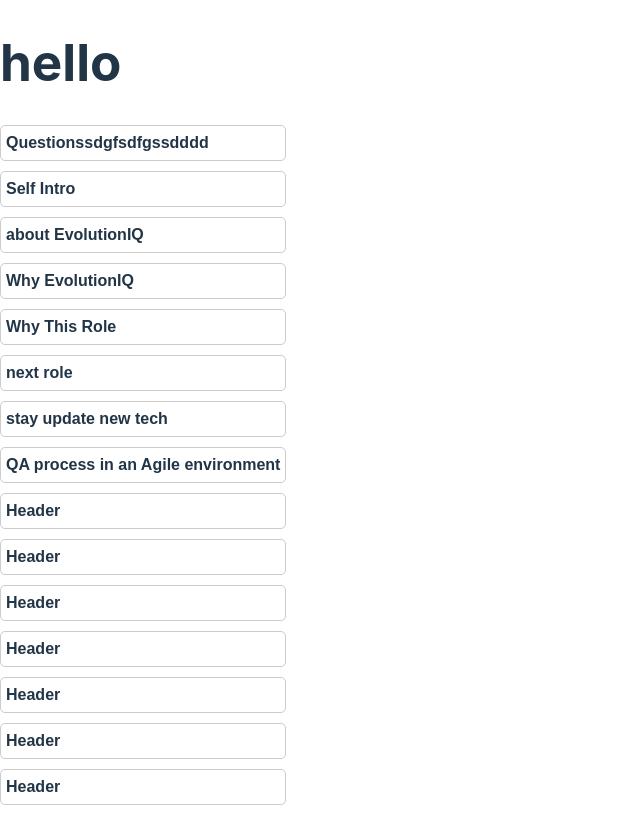
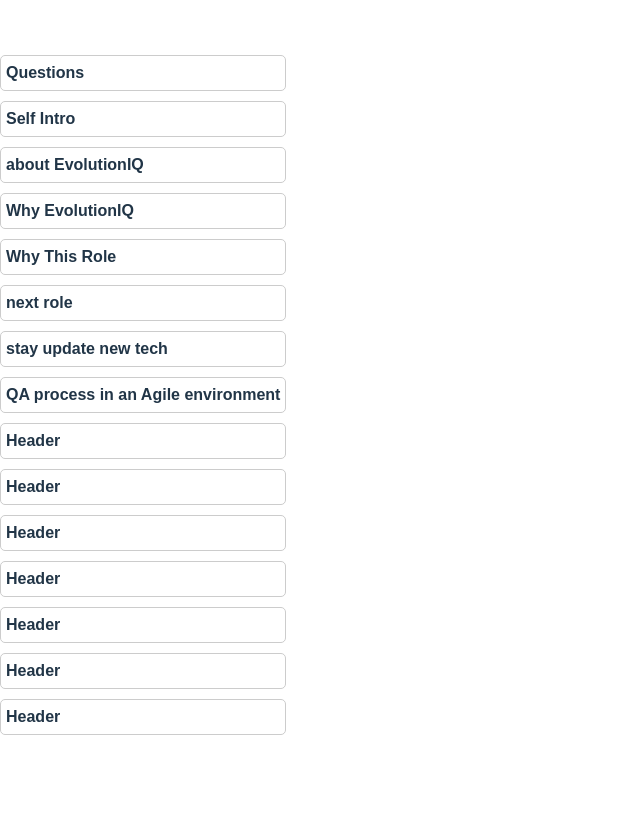
Before and after one commit to xtimxlin/Notes, a React (Vite) app: page / in a window 1280 px wide. Shown: the whole page, without its empty margins (0-640 px from the left). Built offline with nearby package versions, Linux system fonts and the light colour scheme.

Commit message:
test again

```diff
--- a/src/main.tsx
+++ b/src/main.tsx
@@ -1,23 +1,10 @@
 import  { StrictMode } from 'react'
 import { createRoot } from 'react-dom/client'
 import './index.css'
-// import { BrowserRouter, Routers, Route } from "react-router-dom"
-// import { BrowserRouter, Routes, Route  } from 'react-router-dom';
-//
 import App from './App.tsx'
-// import NotesPage from "./notes/NotesPage.tsx";
 
 createRoot(document.getElementById('root')!).render(
   <StrictMode>
-      <h1>hello</h1>
-      {/*<BrowserRouter basename="/Notes/">*/}
-      {/*    <Routes>*/}
-      {/*        <Route path="*" element={<App/>} />*/}
-      {/*    </Routes>*/}
-
-      {/*</BrowserRouter>*/}
-
       <App />
-      {/*<NotesPage />*/}
   </StrictMode>,
 )
--- a/src/notes/notes.ts
+++ b/src/notes/notes.ts
@@ -1,5 +1,5 @@
 export const notes = [
-    { header: 'Questionssdgfsdfgssdddd',
+    { header: 'Questions',
         detail: 'Overall interview Process and the timeline to onboard this position\n' +
             'Can you tell me about the team structure?\n' +
             'what are the most critical skills you are looking for in an ideal candidate? \n' +
```
